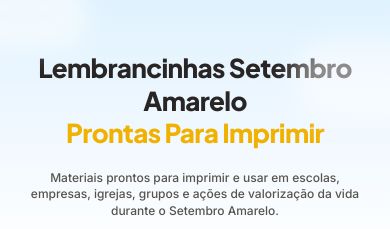
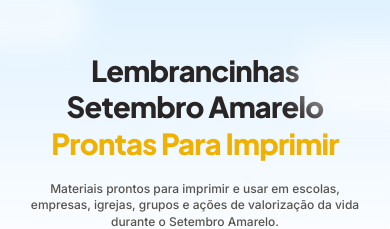
Before and after one commit to contatofilipematos-stack/Info-latam, a React (Vite) app: page / in a window 390 px wide. Shown: the top 229 px of the page. Built offline with nearby package versions, Linux system fonts and the light colour scheme; a web font is replaced by a local one.

Commit message:
style: adjust main headline font size
Increase headline font size for better visibility and visual impact on mobile devices.

```diff
--- a/src/App.tsx
+++ b/src/App.tsx
@@ -558,7 +558,7 @@ export default function App() {
             <div className="absolute top-10 -right-16 w-40 h-20 bg-white/60 rounded-full blur-md opacity-80"></div>
 
             {/* Core Display Headline */}
-            <h1 id="main-headline" className="text-[26px] sm:text-[30px] font-black font-heading text-sky-pastel-950 leading-[1.25] tracking-tight max-w-md mx-auto my-5 text-center px-1">
+            <h1 id="main-headline" className="text-[29px] font-black font-heading text-sky-pastel-950 leading-[1.25] tracking-tight max-w-md mx-auto my-5 text-center px-1">
               Lembrancinhas Setembro Amarelo <br />
               <span className="text-yellow-500 inline-block">Prontas Para Imprimir</span>
             </h1>
```
